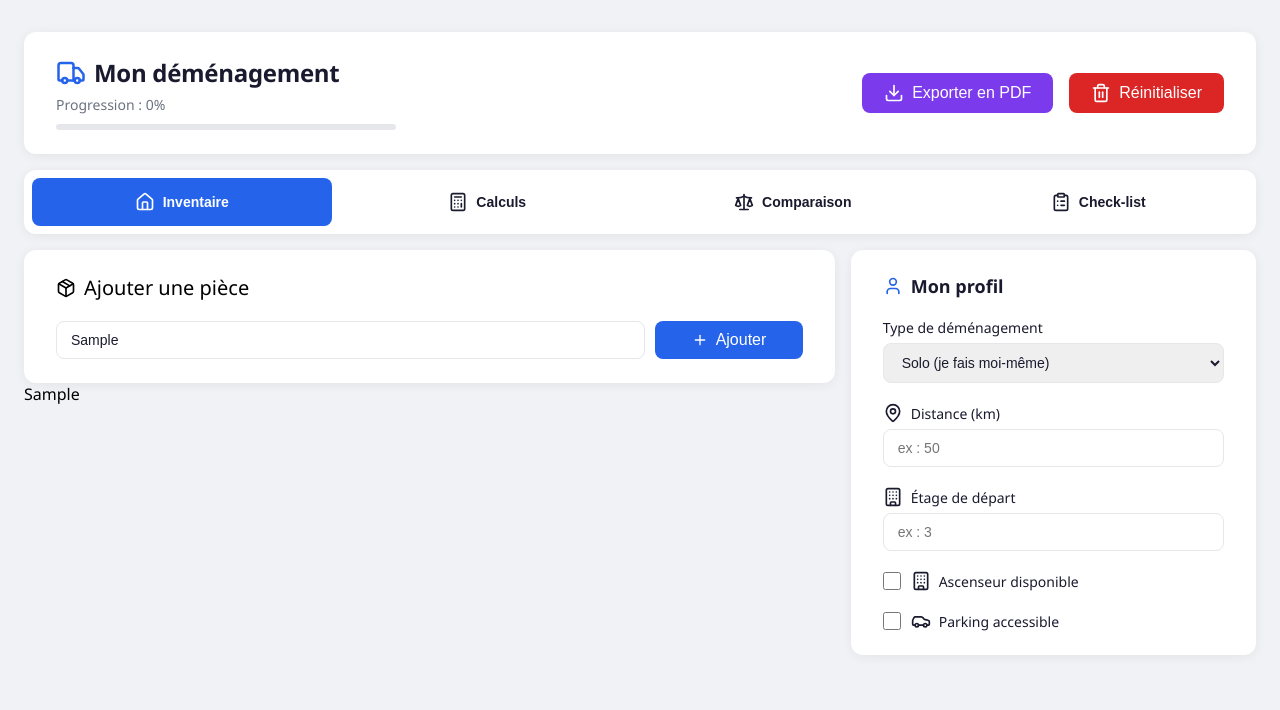
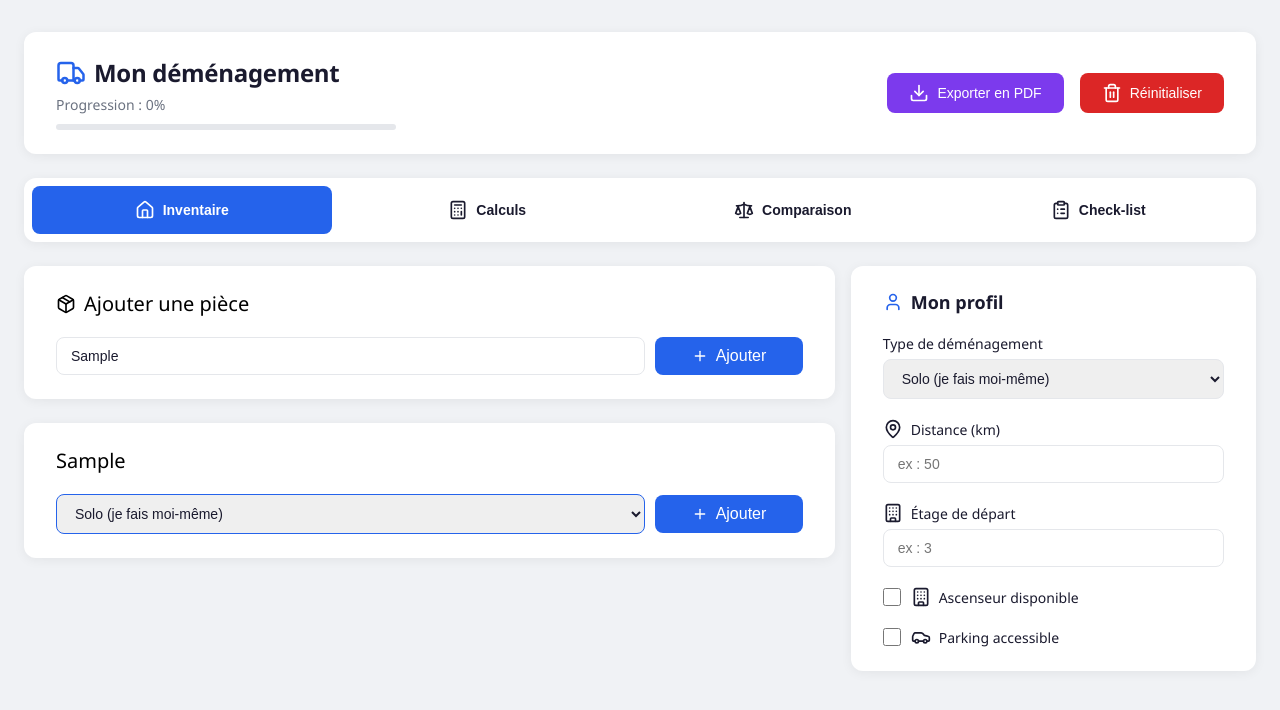
Before and after one commit to Maelys-B/simulateur-demenagement, a React (Vite) app: page / in a window 1280 px wide. Both pictures are taken after typing "Sample" into the empty fields and a click on the button "Ajouter". Shown: the top 710 px of the page. Built offline with nearby package versions, Linux system fonts and the light colour scheme.

Commit message:
style: mise en page CSS de l'onglet inventaire et structure des cartes pièces

```diff
--- a/src/components/Inventaire/Inventaire.css
+++ b/src/components/Inventaire/Inventaire.css
@@ -8,8 +8,10 @@
   gap: 20px;
   font-weight: 500;
   font-size: var(--font-size-lg);
+  margin-bottom: var(--spacing-lg);
 }
 
+.inv-ajout select,
 .inv-ajout input {
   padding: 10px 14px;
   border: 1px solid var(--color-border);
@@ -20,6 +22,7 @@
   transition: border-color 0.2s;
 }
 
+.inv-ajout select,
 .inv-ajout input:focus{
   border-color: var(--color-primary);
 }
@@ -31,6 +34,7 @@
     gap: 10px;
 }
 
-.btn{
+.btn-blue{
     background-color: var(--color-primary);
+    font-size: var(--font-size-md) !important;
 }
--- a/src/components/Inventaire/Inventaire.jsx
+++ b/src/components/Inventaire/Inventaire.jsx
@@ -14,6 +14,7 @@ export default function Inventaire() {
   }
   return (
   <form onSubmit={ajouterPiece}>
+
       <div className="inv-ajout">
           <label htmlFor="pièce" className="icon">
             <Package size={20}/>Ajouter une pièce
@@ -27,12 +28,24 @@ export default function Inventaire() {
             onChange={(e) => setValue(e.target.value)}
             placeholder="Nom de la pièce (ex: Salon, Chambre...)"
           />
-        <button className='btn icon' type="submit"><Plus size={16}/>Ajouter</button>
+          <button className='btn btn-blue icon' type="submit"><Plus size={16}/>Ajouter</button>
         </div>
       </div>
-  <div>
-    {pieces.map((piece) => <div key={piece.id}>{piece.nom}</div>)}
+
+      <label htmlFor="type">
+        {pieces.map((piece) => <div key={piece.id}>
+          <div className='inv-ajout'>
+            {piece.nom}
+            <div className='grid'>
+              <select id="type" name="type">
+                <option value="solo">Solo (je fais moi-même)</option>
+                <option value="pro">Professionnel</option>
+              </select>
+              <button className='btn btn-blue icon' type="submit"><Plus size={16}/>Ajouter</button>
             </div>
+          </div>
+        </div>
+      )}</label>
   </form>
       );
 }
--- a/src/components/Navigation/Navigation.css
+++ b/src/components/Navigation/Navigation.css
@@ -1,5 +1,5 @@
 .nav-bar {
-  margin-top: var(--spacing-md);
+  margin-top: var(--spacing-lg);
   background-color: var(--color-bg-card);
   border-radius: var(--radius-lg);
   padding: var(--spacing-sm);
--- a/src/index.css
+++ b/src/index.css
@@ -65,7 +65,7 @@ body {
   border: none;
   border-radius: var(--radius-md);
   cursor: pointer;
-  font-size: var(--font-size-md);
+  font-size: var(--font-size-base);
   font-weight: 500;
   transition: opacity 0.2s, transform 0.2s;
   justify-content: center;
@@ -88,7 +88,7 @@ body {
   display: grid;
   grid-template-columns: 2fr 1fr;
   gap: var(--spacing-md);
-  margin-top: var(--spacing-md);
+  margin-top: var(--spacing-lg);
   align-items: start;
 }
 
```
Lines whose indentation alone changed are shown as unchanged.
